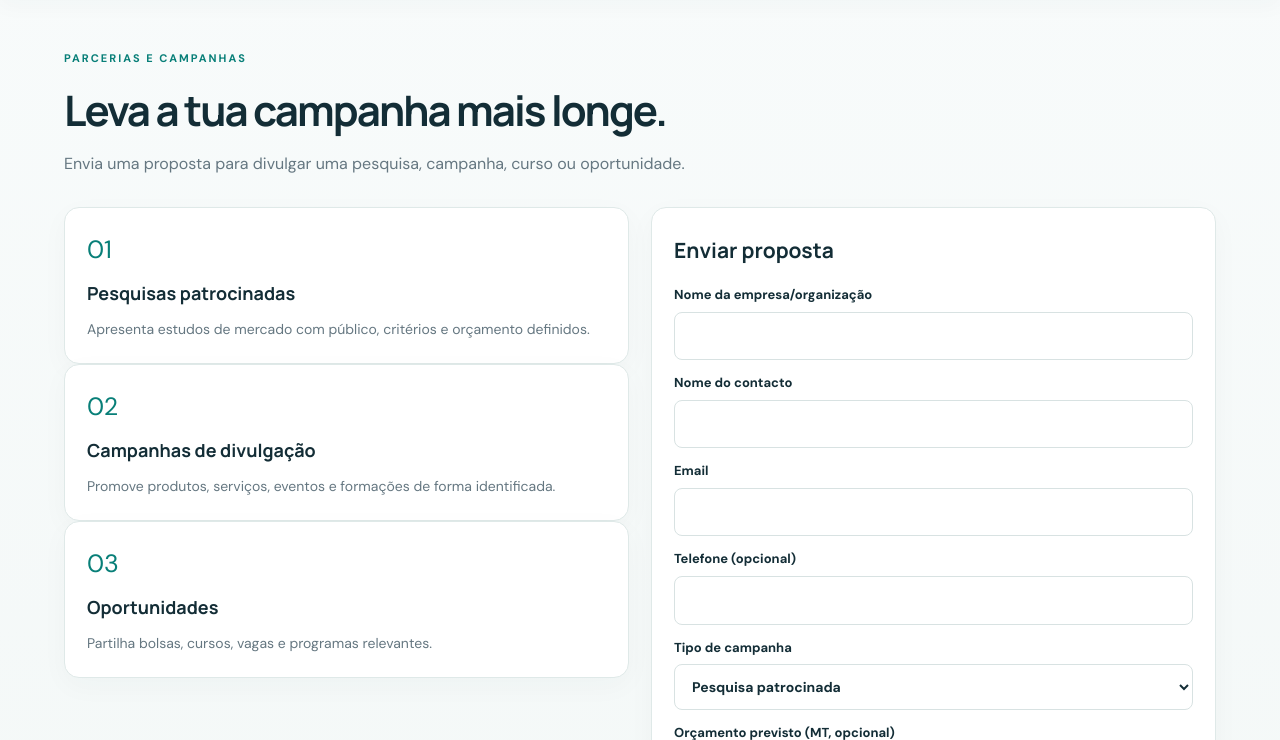
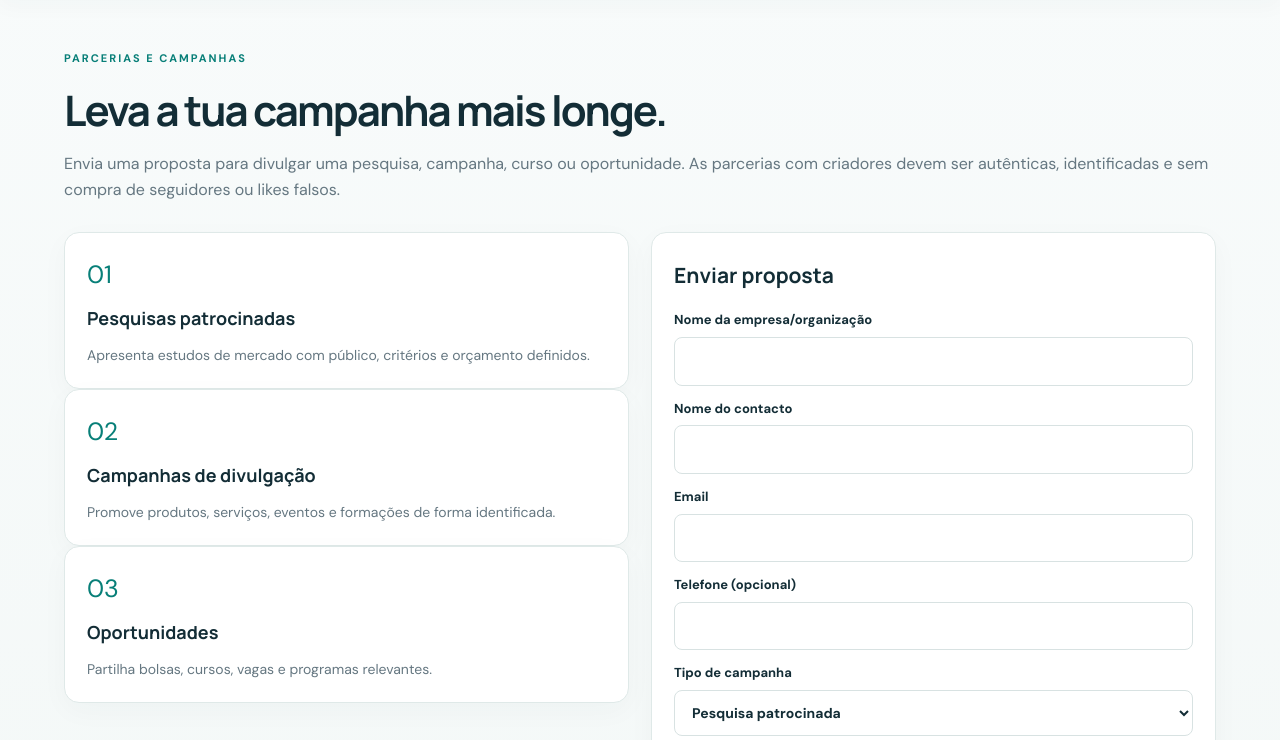
Before and after one commit to carimocarlos61-pixel/Oportunidade360, a Flask app: page /empresas in a window 1280 px wide. Shown: the part 76-816 px from the top of the page. Run offline with Flask 3, Linux system fonts and the light colour scheme.

Commit message:
Add responsible influencer campaign options

```diff
--- a/templates/companies.html
+++ b/templates/companies.html
@@ -1,4 +1,4 @@
 {% extends "base.html" %}{% block title %}Para empresas | Oportunidade360{% endblock %}{% block content %}
-<div class="page-heading"><span class="eyebrow">PARCERIAS E CAMPANHAS</span><h1>Leva a tua campanha mais longe.</h1><p class="muted">Envia uma proposta para divulgar uma pesquisa, campanha, curso ou oportunidade.</p></div>
+<div class="page-heading"><span class="eyebrow">PARCERIAS E CAMPANHAS</span><h1>Leva a tua campanha mais longe.</h1><p class="muted">Envia uma proposta para divulgar uma pesquisa, campanha, curso ou oportunidade. As parcerias com criadores devem ser autênticas, identificadas e sem compra de seguidores ou likes falsos.</p></div>
 <div class="two-col"><div><div class="feature"><span>01</span><h3>Pesquisas patrocinadas</h3><p>Apresenta estudos de mercado com público, critérios e orçamento definidos.</p></div><div class="feature"><span>02</span><h3>Campanhas de divulgação</h3><p>Promove produtos, serviços, eventos e formações de forma identificada.</p></div><div class="feature"><span>03</span><h3>Oportunidades</h3><p>Partilha bolsas, cursos, vagas e programas relevantes.</p></div></div>
-<div class="panel"><h2>Enviar proposta</h2><form method="post"><input type="hidden" name="csrf_token" value="{{ csrf_token }}"><label>Nome da empresa/organização<input name="company" required></label><label>Nome do contacto<input name="contact_name" required></label><label>Email<input type="email" name="email" required></label><label>Telefone (opcional)<input name="phone"></label><label>Tipo de campanha<select name="campaign_type"><option>Pesquisa patrocinada</option><option>Publicidade</option><option>Campanha de marca</option><option>Curso ou formação</option><option>Divulgação de oportunidade</option><option>Outro</option></select></label><label>Orçamento previsto (MT, opcional)<input type="number" name="budget" min="0" step="0.01"></label><label>Detalhes da proposta<textarea name="details" required rows="5"></textarea></label><button class="btn primary full">Enviar proposta</button></form></div></div>{% endblock %}
+<div class="panel"><h2>Enviar proposta</h2><form method="post"><input type="hidden" name="csrf_token" value="{{ csrf_token }}"><label>Nome da empresa/organização<input name="company" required></label><label>Nome do contacto<input name="contact_name" required></label><label>Email<input type="email" name="email" required></label><label>Telefone (opcional)<input name="phone"></label><label>Tipo de campanha<select name="campaign_type"><option>Pesquisa patrocinada</option><option>Publicidade</option><option>Campanha de marca</option><option>Campanha com criadores / influenciadores</option><option>Conteúdo patrocinado identificado</option><option>Curso ou formação</option><option>Divulgação de oportunidade</option><option>Outro</option></select></label><label>Orçamento previsto (MT, opcional)<input type="number" name="budget" min="0" step="0.01"></label><label>Detalhes da proposta<textarea name="details" required rows="5"></textarea></label><button class="btn primary full">Enviar proposta</button></form></div></div>{% endblock %}
```
